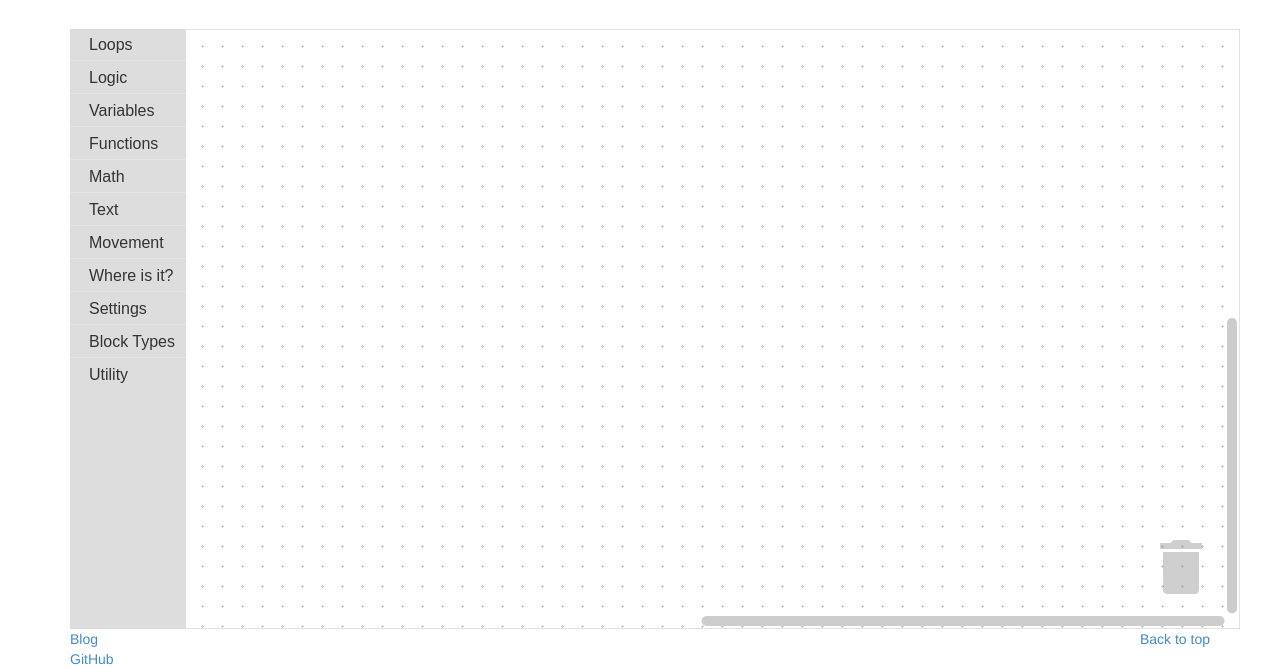
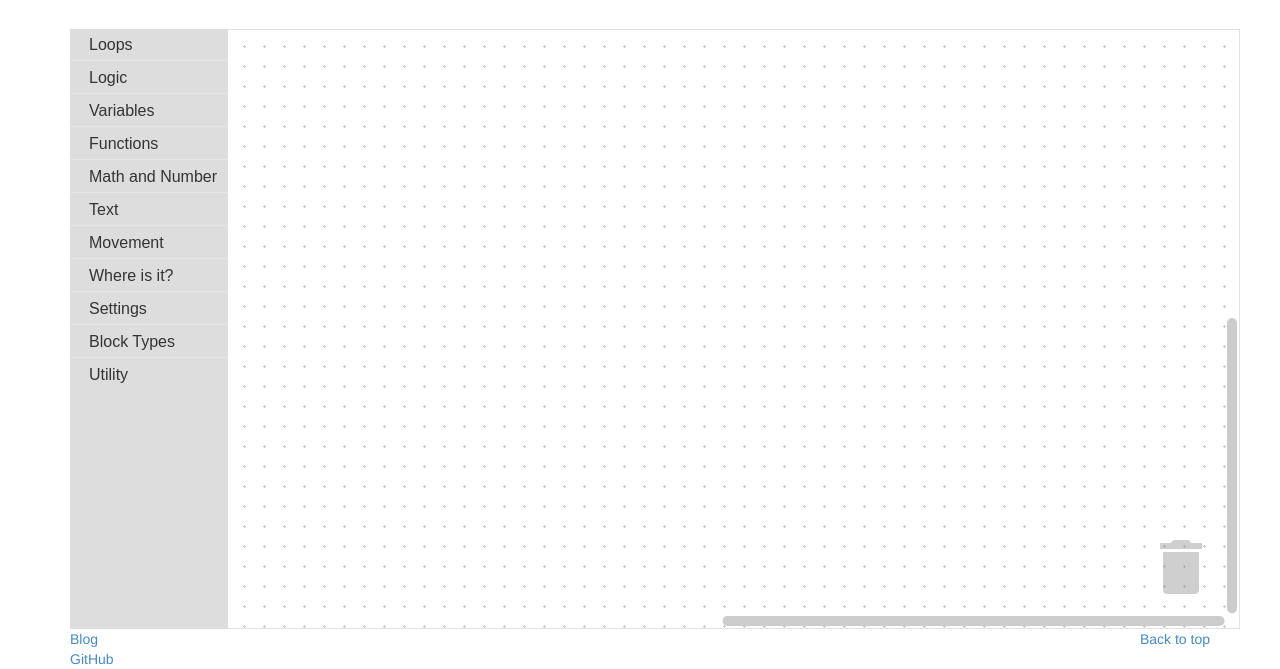
Before and after one commit to somchaisomph/mineblock, a Flask app: page / in a window 1280 px wide. Shown: the part 51-720 px from the top of the page. Run offline with Flask 2, Linux system fonts and the light colour scheme; some libraries are stand-ins or nearby versions.

Commit message:
Update index.html

```diff
--- a/mcblock/templates/index.html
+++ b/mcblock/templates/index.html
@@ -205,7 +205,7 @@
   <category name="Functions" custom="PROCEDURE"></category>
 
     <sep></sep>
-    <category name="Math">
+    <category name="Math and Number">
     <block type="math_number"></block>
     <block type="math_arithmetic"></block>
     <block type="math_trig"></block>
```
